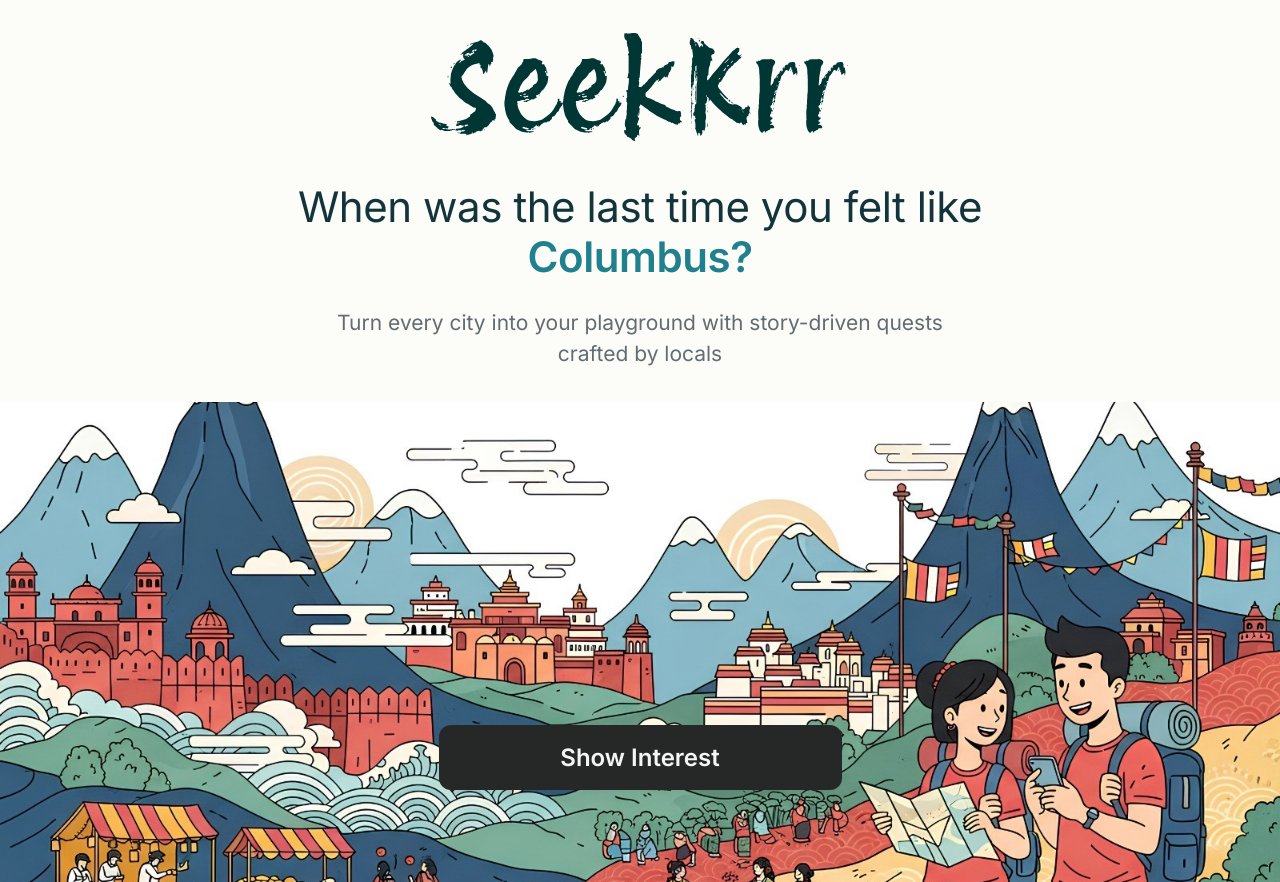
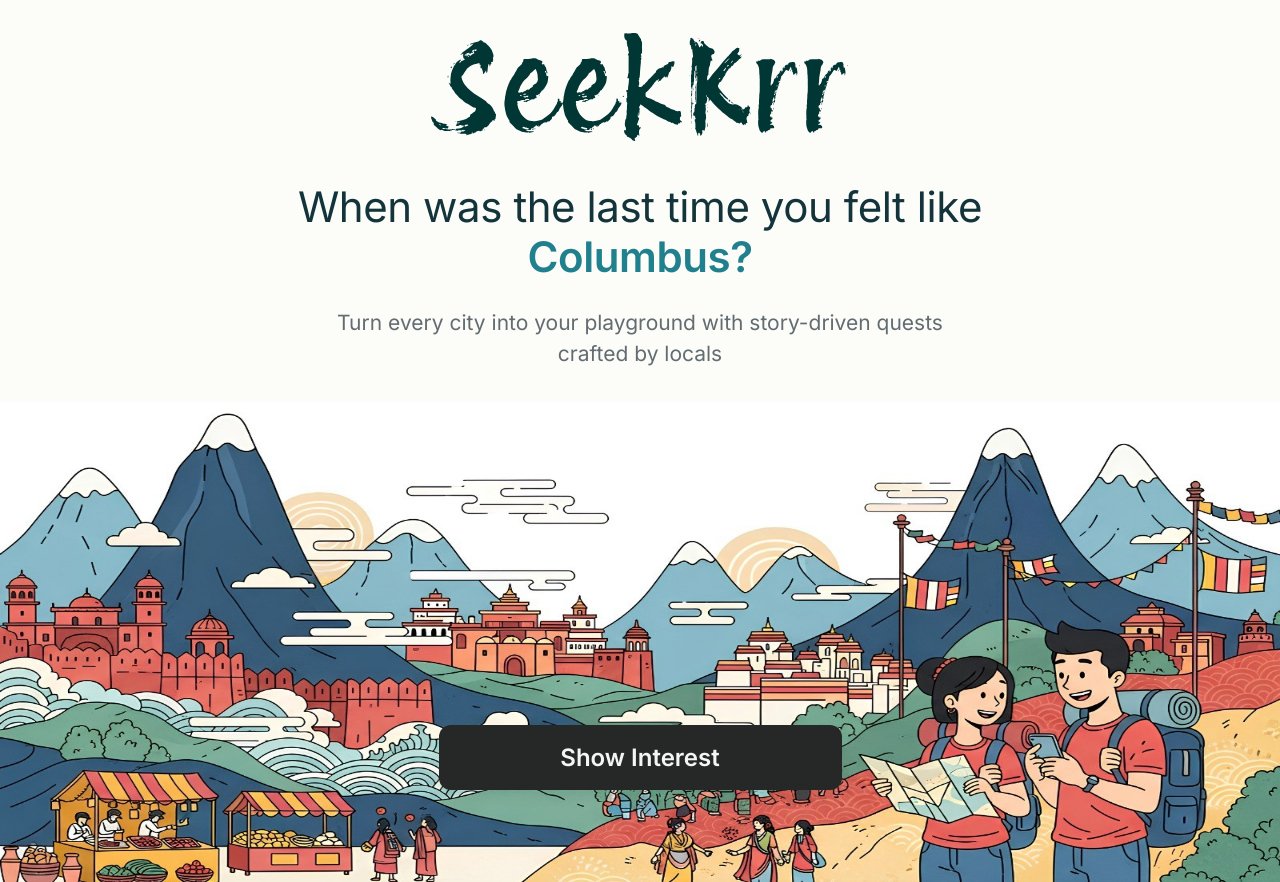
Before and after one commit to seekkrr/landingpage, a React (Vite) app: page / in a window 1280 px wide. Built offline with nearby package versions, Linux system fonts and the light colour scheme; no server answers; a web font is replaced by a local one.

Commit message:
fix: change background positioning to prevent top cropping
- Changed background-position from 'center' to 'center top' in hero-section
- Prevents 20% top cropping issue on certain screen resolutions
- Ensures mountains, sky elements, and prayer flags remain visible

```diff
--- a/src/styles.css
+++ b/src/styles.css
@@ -1306,7 +1306,7 @@ button:focus-visible {
 /* Hero Section - Background image with button at bottom */
 .hero-section {
   flex: 1;
-  background-size: cover;
+  background-size: 100% 100%;
   background-position: center;
   background-repeat: no-repeat;
   display: flex;
@@ -1414,6 +1414,8 @@ button:focus-visible {
   .hero-section {
     min-height: 65vh;
     padding: var(--space-24) var(--space-16);
+    background-size: 100% 100%;
+    background-position: center;
   }
 
   .button-container {
@@ -1448,6 +1450,8 @@ button:focus-visible {
 
   .hero-section {
     min-height: 62vh;
+    background-size: 100% 100%;
+    background-position: center;
   }
 }
 
@@ -1473,6 +1477,8 @@ button:focus-visible {
   .hero-section {
     min-height: 60vh;
     padding: var(--space-32);
+    background-size: 100% 100%;
+    background-position: center;
   }
 
   .button-container {
@@ -1519,6 +1525,8 @@ button:focus-visible {
 
   .hero-section {
     min-height: 70vh;
+    background-size: 100% 100%;
+    background-position: center;
   }
 
   .cta-button,
@@ -1550,6 +1558,8 @@ button:focus-visible {
   .hero-section {
     min-height: 50vh;
     padding: var(--space-16);
+    background-size: 100% 100%;
+    background-position: center;
   }
 
   .header-content {
```
